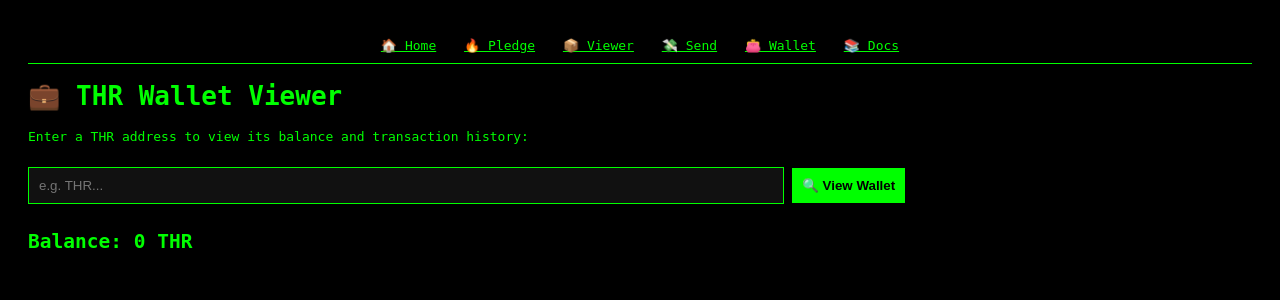
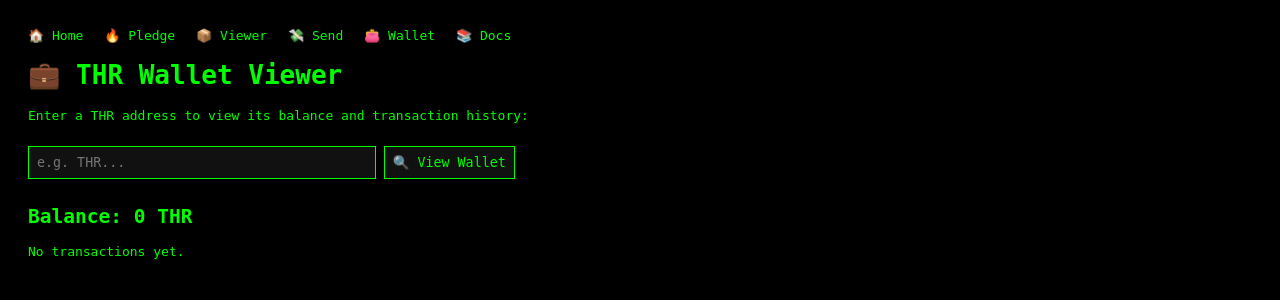
Before and after one commit to Tsipchain/thronosChain, a Flask app: page /wallet in a window 1280 px wide. Shown: the top 300 px of the page. Run offline with Flask 2, Linux system fonts and the light colour scheme.

Commit message:
Update wallet_viewer.html

```diff
--- a/templates/wallet_viewer.html
+++ b/templates/wallet_viewer.html
@@ -1,7 +1,7 @@
-
 <!DOCTYPE html>
-<html>
+<html lang="en">
 <head>
+  <meta charset="UTF-8">
   <title>💼 THR Wallet Viewer</title>
   <style>
     body {
@@ -10,20 +10,20 @@
       font-family: monospace;
       padding: 20px;
     }
-    input {
-      width: 60%;
+    nav a {
+      color: #0f0;
+      margin-right: 1em;
+      text-decoration: none;
+    }
+    input, button {
       background: #111;
       color: #0f0;
       border: 1px solid #0f0;
-      padding: 10px;
+      padding: 8px;
       margin: 10px 0;
+      font-family: monospace;
     }
     button {
-      padding: 10px;
-      background: #0f0;
-      color: #000;
-      border: none;
-      font-weight: bold;
       cursor: pointer;
     }
     .tx {
@@ -35,42 +35,66 @@
 </head>
 <body>
 
-<div style="background:#000;padding:10px;border-bottom:1px solid #0f0;text-align:center;">
-  <a href="/" style="color:#0f0;margin:10px;">🏠 Home</a>
-  <a href="/pledge" style="color:#0f0;margin:10px;">🔥 Pledge</a>
-  <a href="/viewer" style="color:#0f0;margin:10px;">📦 Viewer</a>
-  <a href="/send" style="color:#0f0;margin:10px;">💸 Send</a>
-  <a href="/wallet" style="color:#0f0;margin:10px;">👛 Wallet</a>
-  <a href="/docs" style="color:#0f0;margin:10px;">📚 Docs</a>
-</div>
-
+  <nav>
+    <a href="/">🏠 Home</a>
+    <a href="/pledge">🔥 Pledge</a>
+    <a href="/viewer">📦 Viewer</a>
+    <a href="/send">💸 Send</a>
+    <a href="/wallet">👛 Wallet</a>
+    <a href="/docs">📚 Docs</a>
+  </nav>
 
   <h1>💼 THR Wallet Viewer</h1>
   <p>Enter a THR address to view its balance and transaction history:</p>
 
-<input type="text" id="thrAddress" placeholder="e.g. THR..." />
+  <div>
+    <input type="text" id="thrAddress" placeholder="e.g. THR..." size="40" />
     <button onclick="loadWallet()">🔍 View Wallet</button>
+  </div>
 
   <h2>Balance: <span id="balance">0</span> THR</h2>
-<div id="txHistory"></div>
+  <div id="txHistory">No transactions yet.</div>
 
   <script>
     async function loadWallet() {
       const addr = document.getElementById("thrAddress").value.trim();
-  if (!addr) return alert("Enter a THR address.");
-  const res = await fetch("/wallet/" + addr);
-  const data = await res.json();
-document.getElementById("walletForm").addEventListener("submit", async e => {
-  e.preventDefault();
-  const addr = document.getElementById("thr_address").value.trim();
+      if (!addr) {
+        alert("Please enter a THR address.");
+        return;
+      }
+
+      try {
         const res = await fetch(`/wallet_data/${addr}`);
+        if (!res.ok) throw new Error("Server returned " + res.status);
         const json = await res.json();
-  document.getElementById("balance").textContent = json.balance + " THR";
-  // Εμφάνισε και τα transactions από json.transactions…
+
+        // Ενημέρωση balance
+        document.getElementById("balance").textContent = json.balance;
+
+        // Εμφάνιση history
+        const histDiv = document.getElementById("txHistory");
+        if (json.transactions.length === 0) {
+          histDiv.textContent = "No transactions found.";
+        } else {
+          let html = "";
+          json.transactions.forEach(tx => {
+            html += `
+              <div class="tx">
+                <strong>${tx.timestamp}</strong><br>
+                ${tx.from ? `From: ${tx.from}<br>` : ""}
+                ${tx.to   ? `To: ${tx.to}<br>`     : ""}
+                Amount: ${tx.amount ?? tx.reward ?? 0} ${tx.amount ? "" : "THR"}<br>
+                ${tx.fee ? `Fee: ${tx.fee}` : ""}
+              </div>`;
           });
+          histDiv.innerHTML = html;
+        }
 
-  document.getElementById("txHistory").innerHTML = html || "No transactions found.";
+      } catch (e) {
+        alert("Error loading wallet: " + e.message);
+      }
     }
   </script>
+
 </body>
 </html>
```
Lines whose indentation alone changed are shown as unchanged.
